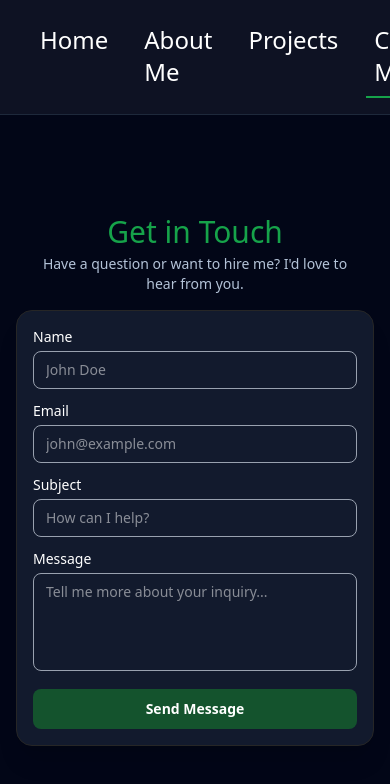
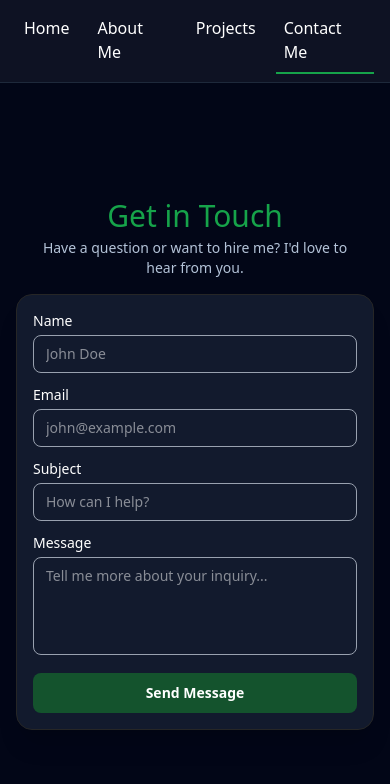
Before and after one commit to JMANY42/personal-website, a React (Vite) app in the folder frontend/: page /contact in a window 390 px wide. Shown: the top 784 px of the page. Built offline with nearby package versions, Linux system fonts and the light colour scheme.

Commit message:
responsive navbar

```diff
--- a/frontend/src/components/Navbar.tsx
+++ b/frontend/src/components/Navbar.tsx
@@ -2,8 +2,6 @@ import NavbarOption from "./NavbarOption.tsx"
 
 function Navbar() {
 
-    //TODO (maybe): dynamically get Navbar options from backend
-    //reason: might want to add sections or serve different options to different users
     const options = [
         {text: 'Home', path: '/'},
         {text: 'About Me', path: '/about-me'},
@@ -11,11 +9,11 @@ function Navbar() {
         {text: 'Contact Me', path: '/contact'}
     ];
     return (
-        <div className="flex gap-5 px-8 py-4 navbar">
-            {options.map((option, id) => (    // Map over options to create list items
+        <div className="flex gap-3 sm:gap-4 md:gap-5 px-4 sm:px-6 md:px-8 py-2 sm:py-3 md:py-4 navbar">
+            {options.map((option, id) => (
                 <li
                     key={id}
-                    className="cursor-pointer text-main text-2xl"> {/* List items styling */}
+                    className="cursor-pointer text-main text-base sm:text-lg md:text-xl lg:text-2xl">
                     <NavbarOption text={option.text} path={option.path}></NavbarOption>
                 </li>
             ))}
```
